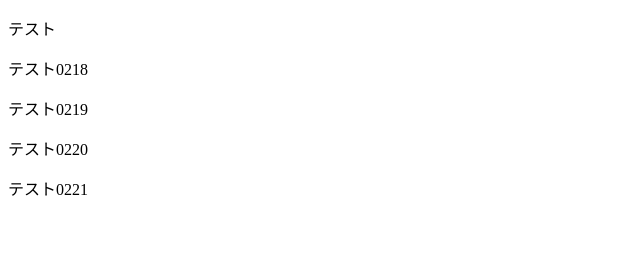
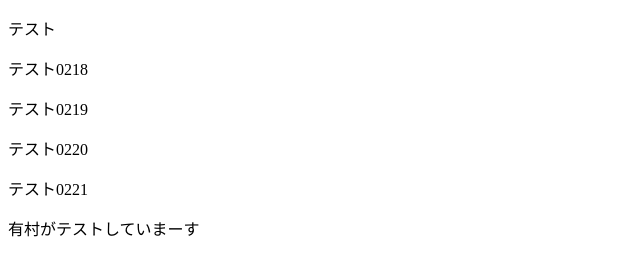
Before and after one commit to Koji-HashimotoTest/test0218, a plain HTML site: page display.html in a window 1280 px wide. Shown: the whole page, without its empty margins (0-640 px from the left). Drawn offline with Linux system fonts and the light colour scheme.

Commit message:
no comment

```diff
--- a/display.html
+++ b/display.html
@@ -12,6 +12,6 @@
     <p>テスト0219</p>
     <p>テスト0220</p>
     <p>テスト0221</p>
-
+有村がテストしていまーす
 </body>
 </html>
```
